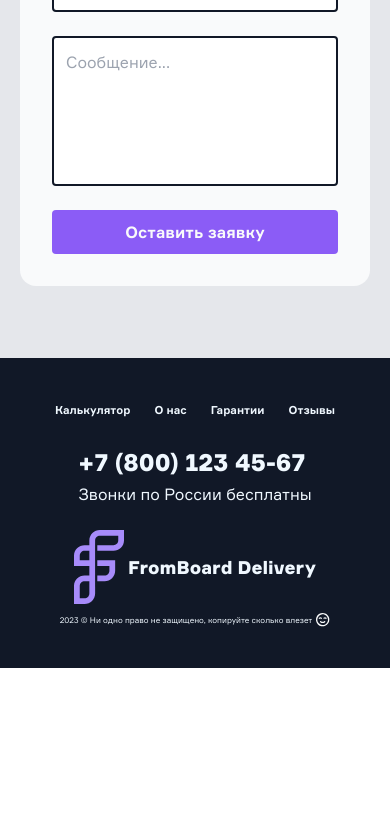
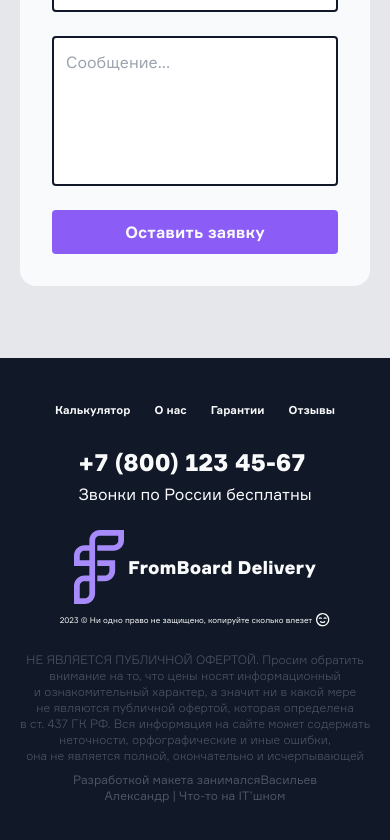
Before and after one commit to Aucismy/fromboard, a React (Create React App) app: page / in a window 390 px wide. Shown: the part 6618-7458 px from the top of the page. Before the commit the page ends 7286 px from the top, so only its background shows below. Built offline with nearby package versions, Linux system fonts and the light colour scheme.

Commit message:
ДОБАВЛЕНИЕ НИЖНЕГО ФУТЕРА И АДАПТИВ

```diff
--- /dev/null
+++ b/src/components/footer/BottomFooter.jsx
@@ -0,0 +1,15 @@
+// Импорт пользовательского хука
+import { useWindowWidth } from "../../utils"
+
+const BottomFooter = () => {
+    return (
+        <div className="bottom-footer">
+            <p className="xs w-light">НЕ ЯВЛЯЕТСЯ ПУБЛИЧНОЙ ОФЕРТОЙ. Просим обратить внимание на то, что цены носят информационный и ознакомительный характер, а значит ни в какой мере не являются публичной офертой, которая определена в ст. 437 ГК РФ. Вся информация на сайте может содержать неточности, орфографические и иные ошибки, она не является полной, окончательно и исчерпывающей</p>
+            <span className="xs">Разработкой макета занимался
+                {useWindowWidth()>1024 && (<br />)}
+                Васильев Александр | Что-то на IT’шном</span>
+        </div>
+    )
+}
+
+export default BottomFooter
--- a/src/components/footer/Footer.jsx
+++ b/src/components/footer/Footer.jsx
@@ -1,5 +1,6 @@
 import '../../styles/footer.css'
 import TopFooter from "./TopFooter"
+import BottomFooter from './BottomFooter'
 
 
 const Footer = () => {
@@ -7,6 +8,7 @@ const Footer = () => {
         <footer className="footer">
             <div className="container">
                 <TopFooter />
+                <BottomFooter />
             </div>
         </footer>
     )
--- a/src/styles/footer.css
+++ b/src/styles/footer.css
@@ -3,12 +3,13 @@
     background-color: var(--color-gray-900);
 }
 
+.footer>.container {
+    display: flex;
+    flex-direction: column;
+    gap: 24px;
+}
+
 .top-footer {
-    /* display: flex;
-    gap: 30px;
-    justify-content: space-between;
-    align-items: center; */
-
     display: grid;
     grid-template-areas: 'footerleft footerlinks footerphone';
     gap: 24px;
@@ -18,8 +19,7 @@
 
 .top-footer span,
 .top-footer a {
-    color: aliceblue;
-    justify-content: space-between;
+    color: var(--color-gray-50);
 }
 
 .left-top-footer {
@@ -47,6 +47,24 @@
     grid-area: footerphone;
 }
 
+.bottom-footer {
+    display: flex;
+    gap: 100px;
+}
+
+.bottom-footer>span {
+    white-space: nowrap;
+    text-align: right;
+}
+
+.bottom-footer>p {
+    text-wrap: balance;
+}
+
+.bottom-footer p, .bottom-footer span {
+    color: var(--color-gray-600);
+}
+
 @media (max-width: 1450px) {
     .top-footer {
         grid-template-areas: 'footerlinks footerlinks'
@@ -55,6 +73,18 @@
 
     .footer .top-links {
         justify-content: center;
+    }
+}
+
+@media (max-width: 1024px) {
+    .bottom-footer {
+        flex-direction: column;
+        gap: 8px;
+    }
+
+    .bottom-footer>p, .bottom-footer>span {
+        text-align: center;
+        text-wrap: balance;
     }
 }
 
```
